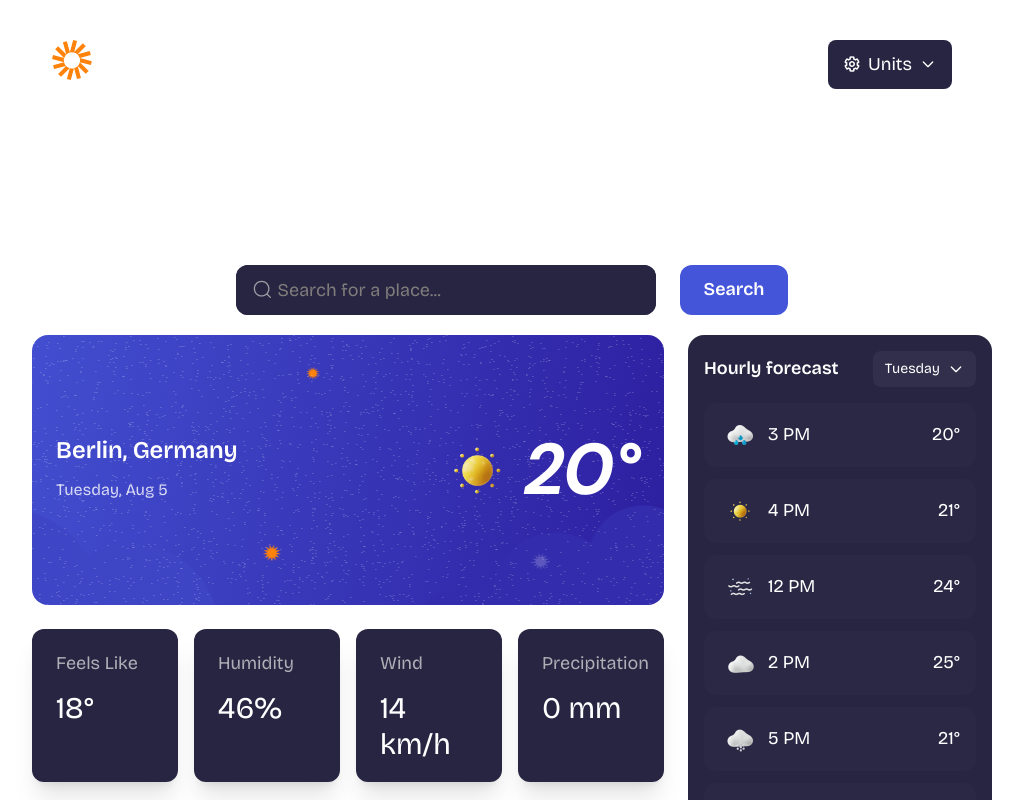
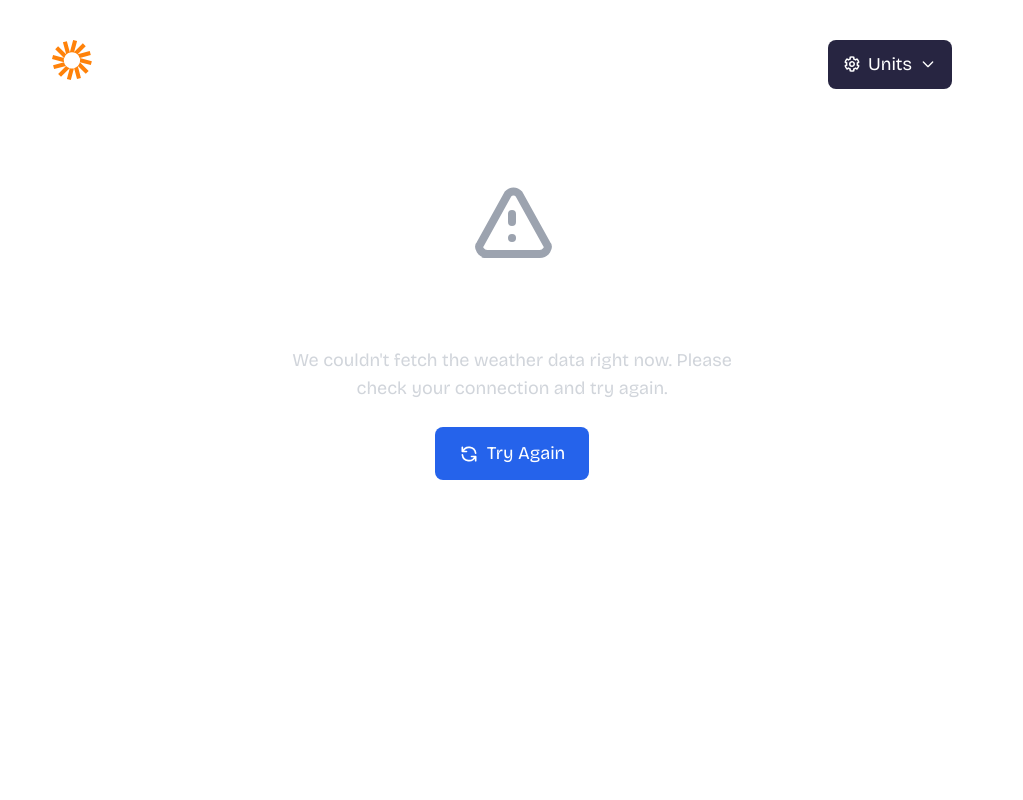
Before and after one commit to Anyanwu-victory/weather_app_main, a Vue app: page / in a window 1280 px wide. Shown: the top 800 px of the page, without its empty margins (128-1151 px from the left). Built offline with nearby package versions, Linux system fonts and the light colour scheme.

Commit message:
Created error page

```diff
--- a/src/App.vue
+++ b/src/App.vue
@@ -1,16 +1,53 @@
 <script setup>
+import { ref } from 'vue'
 import Navbar from './components/Navbar.vue';
 import TheWelcomeTitle from './components/TheWelcomeTitle.vue';
-import WeatherContent from './components/WeatherContent.vue';
+//import WeatherContent from './components/WeatherContent.vue';
+import ErrorPage from './components/ErrorPage.vue';
+
+// Error handling state
+const hasError = ref(true);
+const errorMessage = ref('')
+
+// Simulate API call (replace with actual weather API call)
+const fetchWeatherData = async () => {
+  try {
+    hasError.value = true
+    // Simulate API call - replace with actual weather API
+    // const response = await fetch('your-weather-api-endpoint')
+    // if (!response.ok) throw new Error('Failed to fetch weather data')
+
+    // For now, simulate a successful call
+    console.log('Weather data fetched successfully')
+  } catch (error) {
+    hasError.value = true
+    errorMessage.value = error.message || 'Unable to fetch weather data'
+  }
+}
+
+// Handle retry from error page
+const handleRetry = () => {
+  fetchWeatherData()
+}
+
+// Initialize weather data on component mount
+fetchWeatherData()
 </script>
 
 <template>
   <main class="justify-center px-6 items-center md:px-10 text-white lg:px-40 overflow-y">
 
     <Navbar/>
-    <TheWelcomeTitle/>
 
-    <WeatherContent/>
+
+    <!-- Conditionally render content based on error state -->
+    <ErrorPage
+      v-if="hasError"
+      :error-message="errorMessage"
+      @retry="handleRetry"
+    />
+    <TheWelcomeTitle v-else />
+
   </main>
 
 
--- /dev/null
+++ b/src/components/ErrorPage.vue
@@ -0,0 +1,45 @@
+<template>
+  <div class="flex flex-col items-center justify-center min-h-[400px] text-center p-8">
+    <!-- Error Icon -->
+    <div class="mb-6">
+      <svg class="w-24 h-24 text-gray-400" fill="none" stroke="currentColor" viewBox="0 0 24 24">
+        <path stroke-linecap="round" stroke-linejoin="round" stroke-width="2"
+              d="M12 9v2m0 4h.01m-6.938 4h13.856c1.54 0 2.502-1.667 1.732-2.5L13.732 4c-.77-.833-1.964-.833-2.732 0L4.082 16.5c-.77.833.192 2.5 1.732 2.5z"/>
+      </svg>
+    </div>
+
+    <!-- Error Title -->
+    <h2 class="text-2xl font-bold text-white mb-4">Oops! Something went wrong</h2>
+
+    <!-- Error Message -->
+    <p class="text-gray-300 mb-6 max-w-md">
+      {{ errorMessage || "We couldn't fetch the weather data right now. Please check your connection and try again." }}
+    </p>
+
+    <!-- Retry Button -->
+    <button
+      @click="$emit('retry')"
+      class="bg-blue-600 hover:bg-blue-700 text-white font-semibold py-3 px-6 rounded-lg transition-colors duration-200 flex items-center space-x-2"
+    >
+      <svg class="w-5 h-5" fill="none" stroke="currentColor" viewBox="0 0 24 24">
+        <path stroke-linecap="round" stroke-linejoin="round" stroke-width="2" d="M4 4v5h.582m15.356 2A8.001 8.001 0 004.582 9m0 0H9m11 11v-5h-.581m0 0a8.003 8.003 0 01-15.357-2m15.357 2H15"/>
+      </svg>
+      <span>Try Again</span>
+    </button>
+  </div>
+</template>
+
+<script setup>
+defineProps({
+  errorMessage: {
+    type: String,
+    default: null
+  }
+})
+
+defineEmits(['retry'])
+</script>
+
+<style scoped>
+/* Additional custom styles if needed */
+</style>
--- a/src/components/TheWelcomeTitle.vue
+++ b/src/components/TheWelcomeTitle.vue
@@ -1,5 +1,34 @@
 <script setup>
+import { ref, computed } from "vue";
+import WeatherContent from "./WeatherContent.vue";
 
+const search = ref("");
+const isOpen = ref(false);
+
+const locations = [
+  "Lagos",
+  "Abuja",
+  "Port Harcourt",
+  "Ibadan",
+  "Benin City",
+  "Enugu",
+  "Onitsha",
+  "Owerri",
+  "Asaba",
+  "Aba",
+];
+
+const filteredLocations = computed(() => {
+  if (!search.value) return [];
+  return locations.filter((city) =>
+    city.toLowerCase().includes(search.value.toLowerCase())
+  );
+});
+
+const selectLocation = (city) => {
+  search.value = city;
+  isOpen.value = false;
+};
 </script>
 
 <template>
@@ -13,12 +42,6 @@
 
   <!-- Search input -->
   <div class="flex justify-center items-center space-x-6">
-    <!-- <div class="bg-neutral-800 p-4.5 rounded-xl flex text-[18px]">
-      <svg xmlns="http://www.w3.org/2000/svg" width="21" height="21" fill="none" viewBox="0 0 21 21"><path fill="#D4D3D9" d="M19.844 18.82c.195.196.195.508 0 .664l-.899.899c-.156.195-.468.195-.664 0l-4.726-4.727a.63.63 0 0 1-.117-.351v-.508c-1.446 1.21-3.282 1.953-5.313 1.953A8.119 8.119 0 0 1 0 8.625C0 4.172 3.633.5 8.125.5c4.453 0 8.125 3.672 8.125 8.125 0 2.031-.781 3.906-1.992 5.313h.508c.117 0 .234.078.351.156l4.727 4.726ZM8.125 14.875a6.243 6.243 0 0 0 6.25-6.25c0-3.438-2.813-6.25-6.25-6.25a6.243 6.243 0 0 0-6.25 6.25 6.219 6.219 0 0 0 6.25 6.25Z"/>
-      </svg>
-      <input type="search" placeholder="Search for a place..."
-      class="text-neutral-100 pl-3 text-[18px] w-[20rem] border-0 "/>
-    </div> -->
     <!-- From Uiverse.io by LightAndy1 -->
     <div class="group bg-neutral-800">
       <svg viewBox="0 0 24 24" aria-hidden="true" class="icon">
@@ -28,7 +51,25 @@
           </path>
         </g>
       </svg>
-      <input class="input" type="search" placeholder="Search for a place..." />
+      <!-- Inpput field with dropdown -->
+      <input v-model="search" class="input" type="search" placeholder="Search for a place..." @focus="isOpen = true"
+        @input="isOpen = true" />
+
+      <!-- Dropdown -->
+      <div v-if="isOpen && filteredLocations.length" class="absolute top-full mt-2 w-full
+         bg-neutral-800 border border-neutral-700
+         rounded-xl shadow-xl z-50">
+        <ul>
+          <li v-for="city in filteredLocations" :key="city">
+            <button @click="selectLocation(city)" class="w-full text-left px-4 py-2
+               hover:bg-neutral-700 text-white">
+              {{ city }}
+            </button>
+          </li>
+        </ul>
+      </div>
+
+
     </div>
 
 
@@ -36,6 +77,7 @@
      font-semibold hover:text-blue-500 hover:bg-white btn">Search</button>
   </div>
 
+<WeatherContent/>
 
 </template>
 
@@ -83,6 +125,7 @@ input:hover {
   width: 21px;
   height: 21px;
 }
+
 .btn {
   cursor: pointer;
   height: 50px;
```
Also changed, not shown: 1 other file (tests, documents, lock files or other folders).
